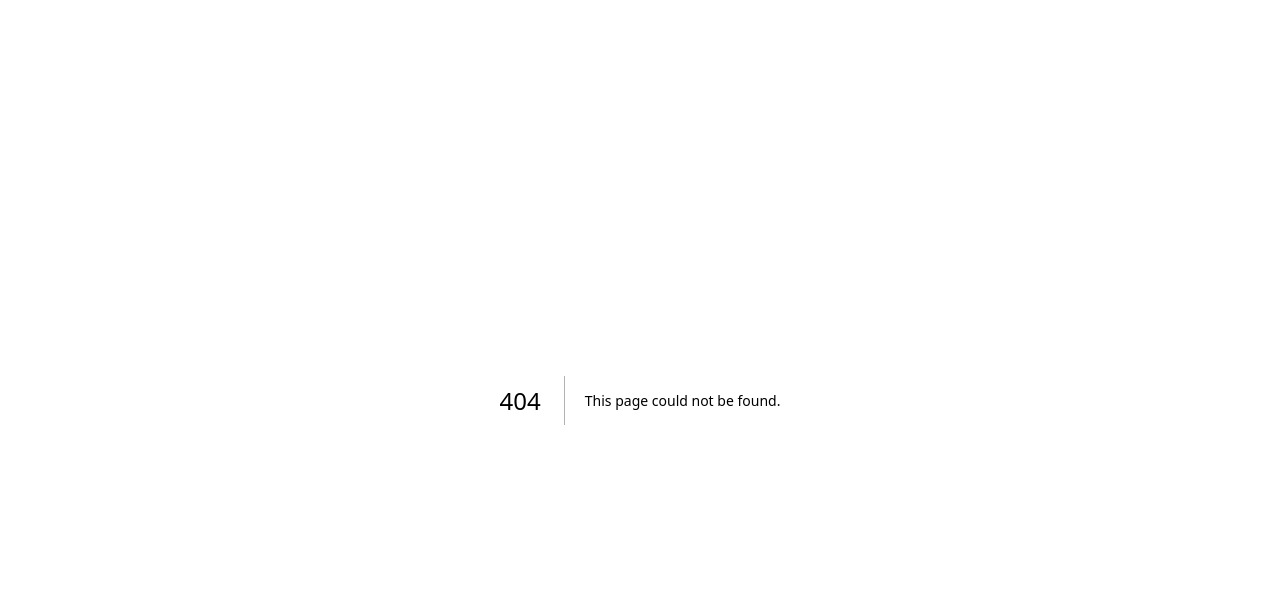
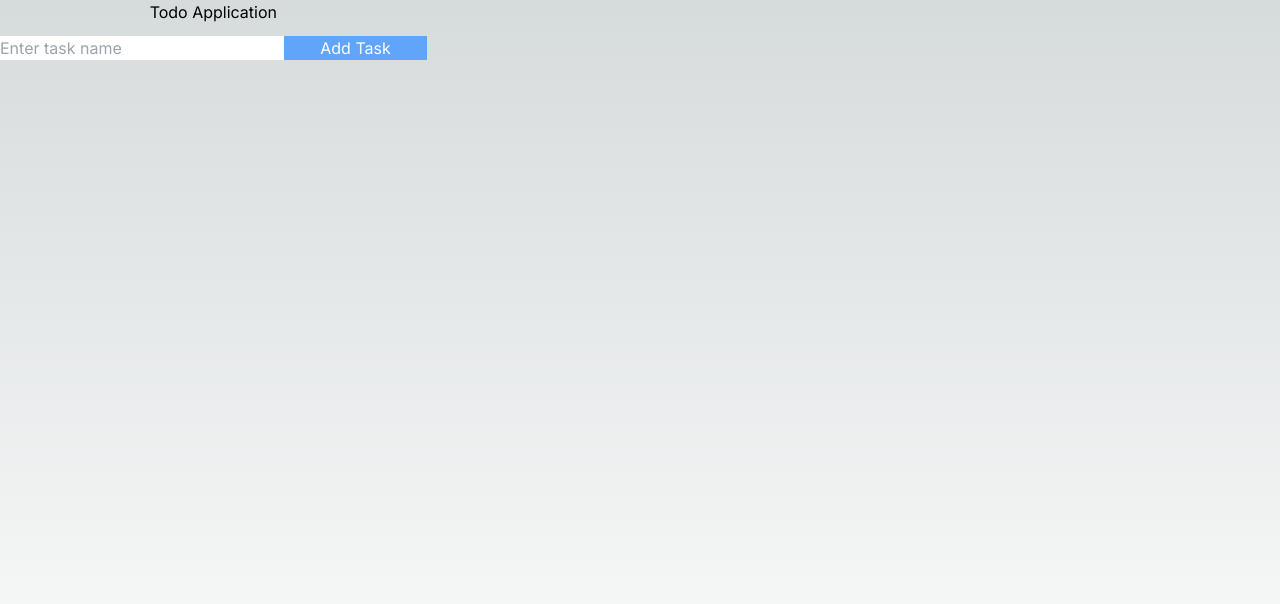
Before and after one commit to BoatPrakit/next-playground, a Next.js app: page /lagacy in a window 1280 px wide. Before the commit this address had no page. Shown: the top 604 px of the page. Built offline with nearby package versions, Linux system fonts and the light colour scheme.

Commit message:
add legacy code todo

```diff
--- /dev/null
+++ b/src/app/lagacy/page.tsx
@@ -0,0 +1,95 @@
+"use client";
+
+import React, { useState } from "react";
+interface Task {
+  id: number;
+  name: string;
+  isCompleted: boolean;
+}
+
+export default function Page() {
+  const [taskName, setTaskName] = useState("");
+  const [taskList, setTaskList] = useState<Task[]>([]);
+
+  const onChangeTaskName = (event: any) => setTaskName(event.target.value);
+
+  const onKeyDown = (event: any) => {
+    if (event.key === "Enter") {
+      onAddTask();
+    }
+  };
+
+  const onAddTask = () => {
+    const task = {
+      id: Date.now(),
+      name: taskName,
+      isCompleted: false,
+    };
+    setTaskList((tasks) => [...tasks, task]);
+    setTaskName("");
+  };
+
+  const onComplete = (id: number) => {
+    const tasks = taskList.map((task) => {
+      if (task.id === id) {
+        task.isCompleted = true;
+      }
+      return task;
+    });
+    setTaskList(tasks);
+  };
+
+  const onRemove = (id: number) => {
+    const tasks = taskList.filter((task) => task.id !== id);
+    setTaskList(tasks);
+  };
+
+  const disableAddButton = taskName.trim() === "";
+
+  return (
+    <div className={"min-h-screen w-full flex flex-col gap-3"}>
+      <h1 className="text-center w-1/3">Todo Application</h1>
+      <div className={"text-black w-1/3"}>
+        <input
+          placeholder={"Enter task name"}
+          className={"w-2/3"}
+          value={taskName}
+          onChange={onChangeTaskName}
+          onKeyDown={onKeyDown}
+        />
+        <button
+          className={"text-white w-1/3 cursor-pointer bg-blue-400"}
+          disabled={disableAddButton}
+          onClick={onAddTask}
+        >
+          {"Add Task"}
+        </button>
+      </div>
+      <ul className={"w-1/3 flex flex-col gap-2"}>
+        {taskList.map((task) => (
+          <li
+            key={task.id}
+            className={"flex justify-between py-3 bg-gray-400 "}
+          >
+            <div className={""}> {task.name} </div>
+            <div className="flex flex-between">
+              <button
+                disabled={task.isCompleted}
+                className={"disabled:bg-green-400 bg-blue-300"}
+                onClick={() => onComplete(task.id)}
+              >
+                {"Complete"}
+              </button>
+              <button
+                className={"w-[50px] bg-red-400"}
+                onClick={() => onRemove(task.id)}
+              >
+                {"x"}
+              </button>
+            </div>
+          </li>
+        ))}
+      </ul>
+    </div>
+  );
+}
--- a/src/app/page.tsx
+++ b/src/app/page.tsx
@@ -1,3 +1,4 @@
+"use client";
 import { useState } from "react";
 
 export default function Home() {
```
